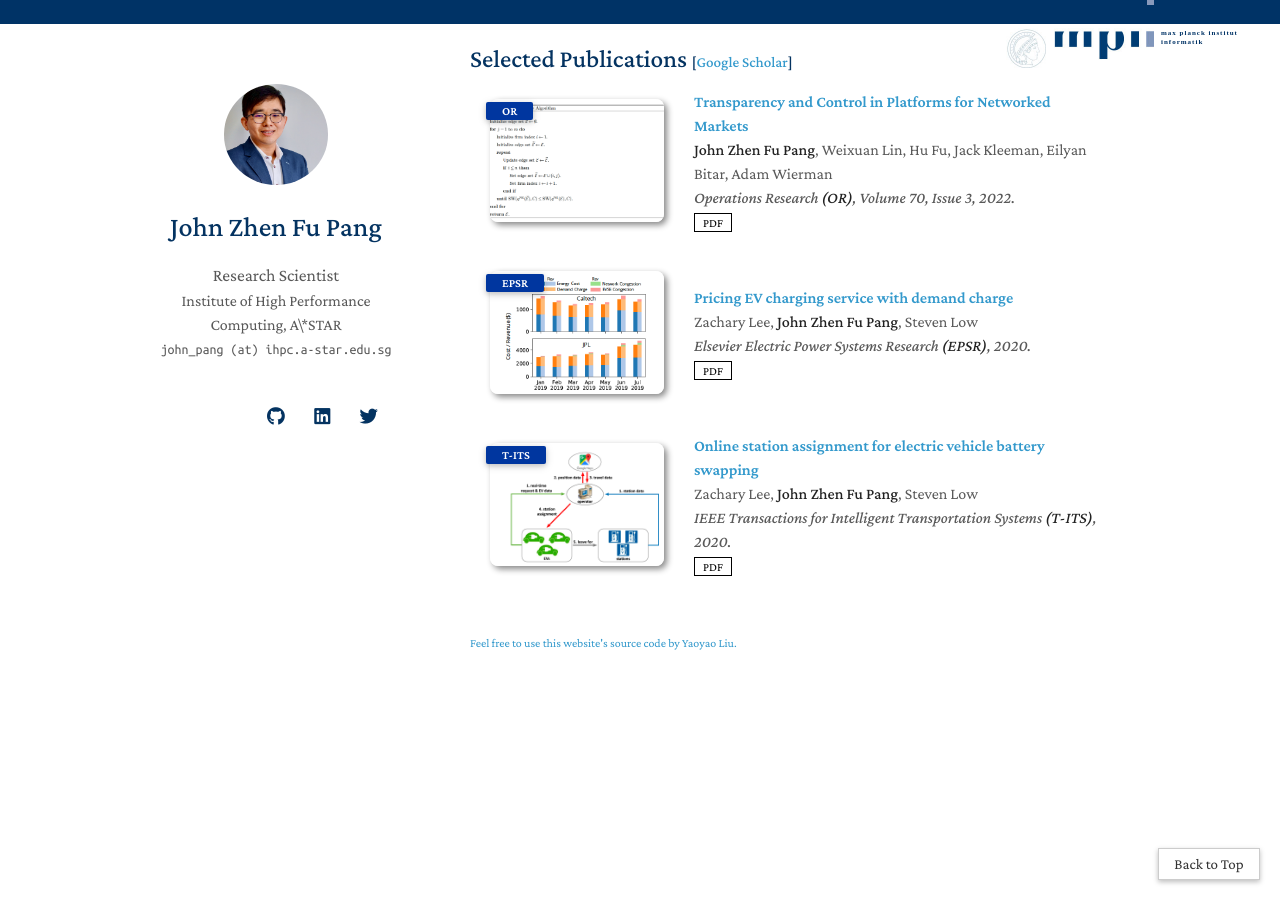
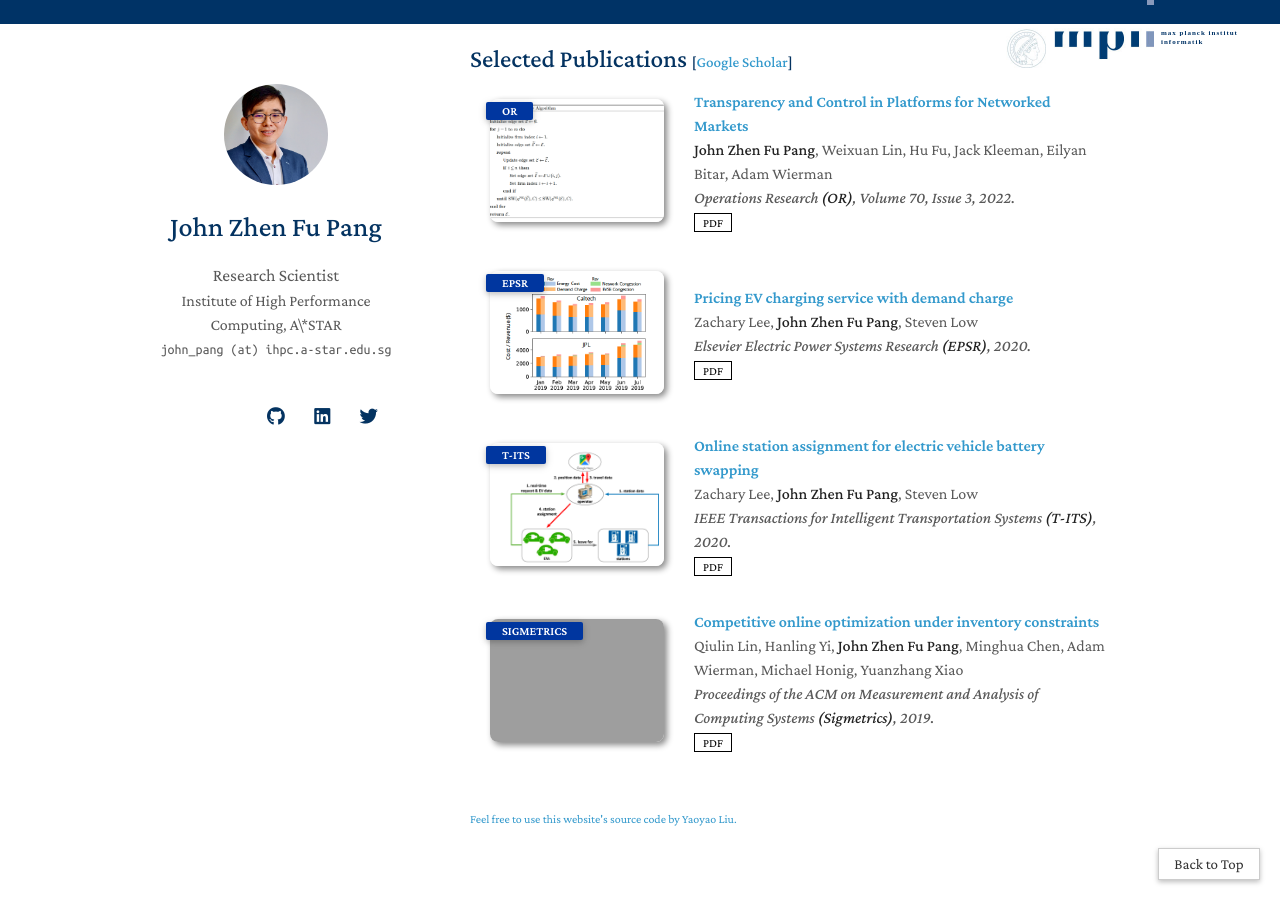
Before and after one commit to j-pang/j-pang.github.io, a Jekyll site: the page built from index.md, in a window 1280 px wide and 900 px high, scrolled down 1345 px. Built offline with Jekyll 4.4.1, drawn with Linux system fonts in a browser that asks for light colours; nearby versions of some CDN libraries; a style sheet for code colours, icons or effects is not loaded; our own code applies the rules of GitHub Pages for plain Markdown files; grey boxes are pictures that could not be loaded.

Commit message:
Update index.md

```diff
--- a/index.md
+++ b/index.md
@@ -94,3 +94,23 @@
   </div>
 </div>
 </li>
+
+  <br>
+
+<li>
+<div class="pub-row">
+  <div class="col-sm-3 abbr" style="position: relative;padding-right: 15px;padding-left: 15px;">
+    <img src="./assets/img/sigmetrics_figure.png" class="teaser img-fluid z-depth-1">
+            <abbr class="badge">SIGMETRICS</abbr>
+  </div>
+  <div id="lee2020epsr" class="col-sm-9" style="position: relative;width: 100%;padding-right: 15px;padding-left: 20px;">
+      <div class="title"><a href="[https://authors.library.caltech.edu/106994/1/09254167.pdf](https://core.ac.uk/download/pdf/216301973.pdf)">Competitive online optimization under inventory constraints</a></div>
+      <div class="author">Qiulin Lin, Hanling Yi, <strong>John Zhen Fu Pang</strong>, Minghua Chen, Adam Wierman, Michael Honig, Yuanzhang Xiao </div>
+      <div class="periodical"><em> Proceedings of the ACM on Measurement and Analysis of Computing Systems <strong>(Sigmetrics)</strong>, 2019.</em>
+      </div>
+    <div class="links">
+      <a href="https://core.ac.uk/download/pdf/216301973.pdf" class="btn btn-sm z-depth-0" role="button" target="_blank" style="font-size:12px;">PDF</a>
+    </div>
+  </div>
+</div>
+</li>
```
